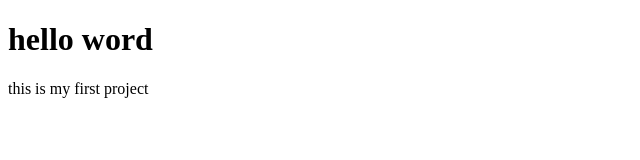
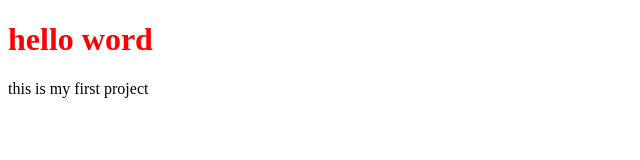
Before and after one commit to PSilva2023/Desafio01, a plain HTML site: page index.html in a window 1280 px wide. Shown: the whole page, without its empty margins (0-640 px from the left). Drawn offline with Linux system fonts and the light colour scheme.

Commit message:
alteração de cor na tag h1

```diff
--- a/index.html
+++ b/index.html
@@ -7,7 +7,7 @@
     <title>Document</title>
 </head>
 <body>
-    <h1>hello word</h1>
+    <h1 style= "color: #F00;">hello word</h1>
     <p>this is my first project</p>
 </body>
 </html>
```
